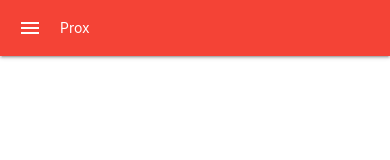
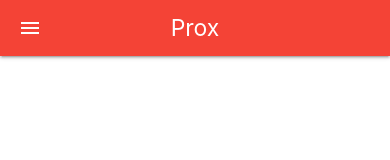
Before and after one commit to adw4236/Prox, a website: page www/index.html in a window 390 px wide. Drawn offline with Linux system fonts and the light colour scheme; some packages are replaced by stand-ins of ours.

Commit message:
Minor formatting on the header bar

```diff
--- a/www/css/general.css
+++ b/www/css/general.css
@@ -1,3 +1,14 @@
+#header{
+    position: relative;
+}
+#header h5{
+    position: absolute;
+    width: 100%;
+    height: 100%;
+    margin: 0;
+    line-height: 56px;
+    text-align: center;
+}
 #nav_title *{
     margin: 0;
     padding: 25px 0 10px 10px;
--- a/www/index.html
+++ b/www/index.html
@@ -14,9 +14,9 @@
     </head>
     <body>
 
-        <nav class="red">
+        <nav id="header" class="red">
             <a href="#" data-target="sidenav" class="sidenav-trigger"><i class="material-icons">menu</i></a>
-            Prox
+            <h5>Prox</h5>
         </nav>
 
         <ul id="sidenav" class="sidenav">
```
